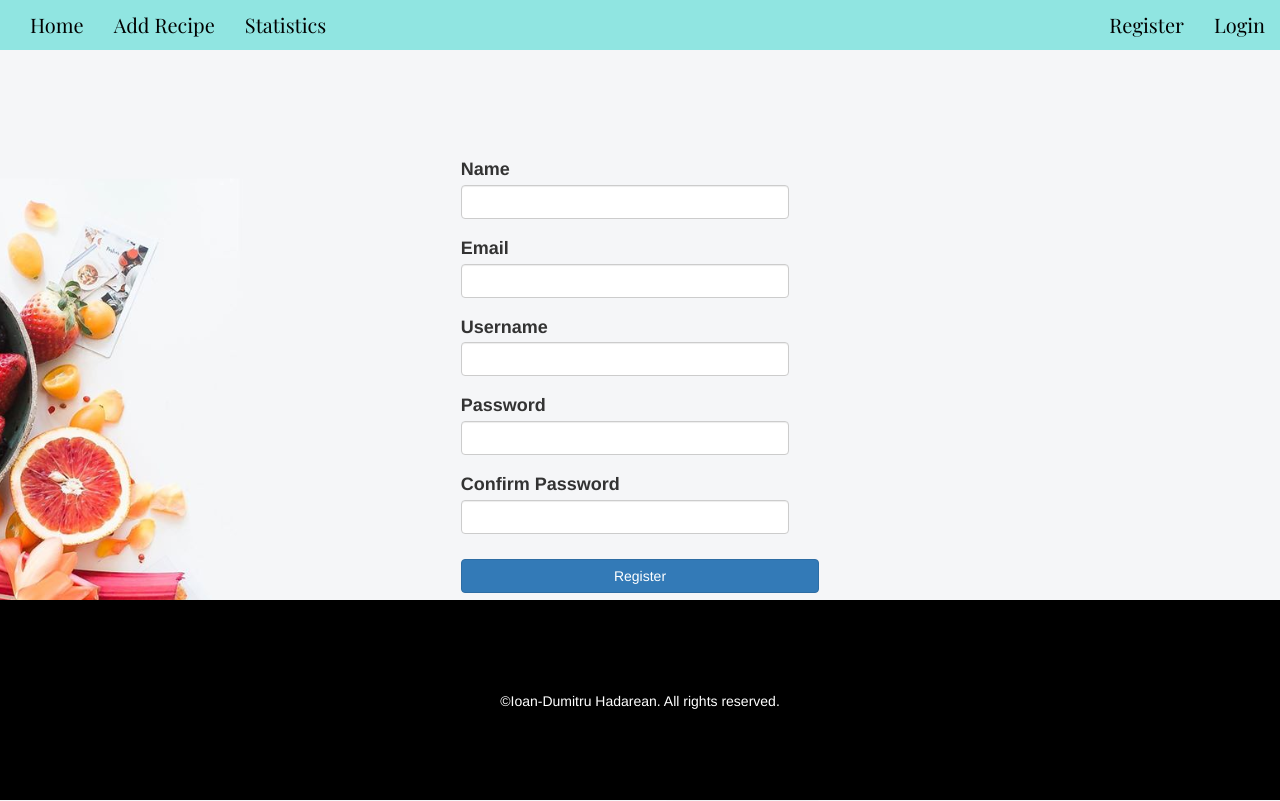
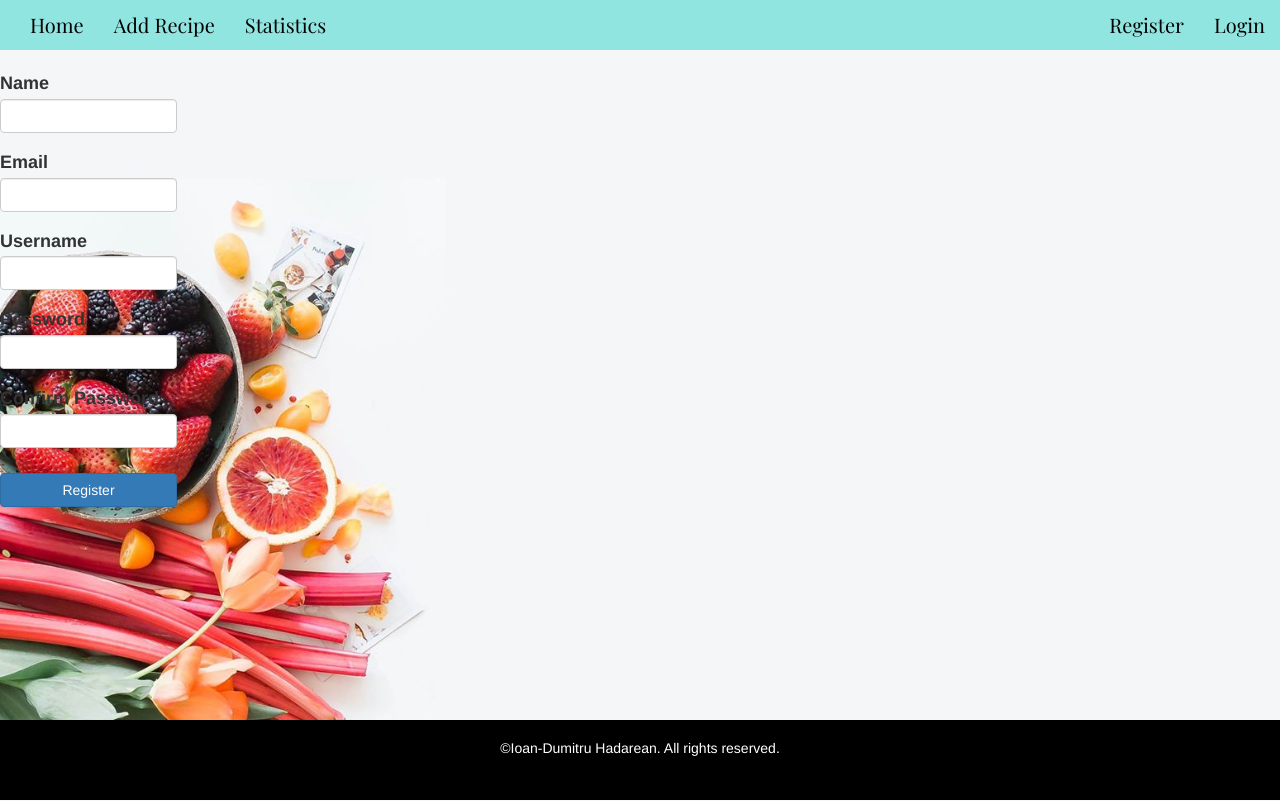
Before and after one commit to IoanHadarean/CookBook-project, a Flask app: page /register in a window 1280 px wide. Run offline with Flask 2, Linux system fonts and the light colour scheme; some libraries are stand-ins or nearby versions.

Commit message:
Aligned span in footer

```diff
--- a/static/css/style.css
+++ b/static/css/style.css
@@ -21,8 +21,9 @@
 
  form {
   position: absolute;
-  margin-top: 150px;
+  margin-top: 5vw;
   z-index: 3;
+  margin-bottom: 40vw;
  }
 
 
@@ -72,13 +73,11 @@
  /* -----------------------------------------------Register */
 
  .form-group--responsive {
-  width: 28vw;
-  margin-left: 36vw;
-  margin-right: 36vw;
+  width: 100%;
  }
 
  button[type="submit"] {
-  width: 28vw;
+  width: 100%;
   margin-top: 15px;
  }
 
@@ -92,23 +91,21 @@
 
  /* -------------------------------------------------Footer */
 
-#footer {
+.footer {
   width: 100%;
   background-color: black;
-  height: 200px;
-  display: flex;
-  justify-content: center;
-  text-align: center;
+  height: 10%;
   bottom: 0;
   position: absolute;
-  line-height: 200px;
+  text-align: center;
+  line-height: 10%;
  }
 
- .footer-span {
+ .footer__span {
+  color: white;
+  line-height: 4;
+  display: inline-block;
   vertical-align: middle;
-  display: inline-block;
-  color: white;
-  line-height: 200px;
  }
 
 
--- a/templates/base.html
+++ b/templates/base.html
@@ -16,12 +16,9 @@
     <div class = "container-fluid">
         {% block content %}{% endblock %}
     </div>
-    <footer class="footer-bg container-fluid">
-        <h2 class="hidden">Footer</h2>
-        <div id="footer">
-            <div class="row col-lg-12">
-                <div class="footer-span">©Ioan-Dumitru Hadarean. All rights reserved.</div>
-            </div>
+    <footer>
+        <div class="footer">
+            <div class="footer__span">©Ioan-Dumitru Hadarean. All rights reserved.</div>
         </div>
     </footer>
 
```
